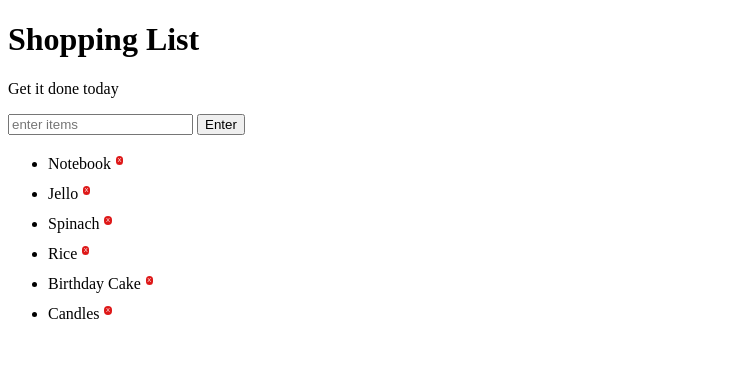
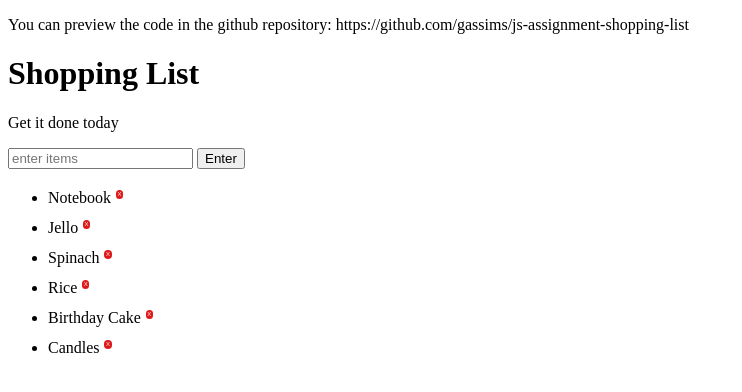
Before and after one commit to gassims/js-assignment-shopping-list, a plain HTML site: page index.html in a window 1280 px wide. Shown: the whole page, without its empty margins (0-742 px from the left). Drawn offline with Linux system fonts and the light colour scheme.

Commit message:
Adding link to the repository in the main page

```diff
--- a/index.html
+++ b/index.html
@@ -5,6 +5,7 @@
 	<link rel="stylesheet" type="text/css" href="style.css">
 </head>
 <body>
+	<section class="note"><p>You can preview the code in the github repository: https://github.com/gassims/js-assignment-shopping-list</p></section>
 	<h1>Shopping List</h1>
 	<p id="first">Get it done today</p>
 	<input id="userinput" type="text" placeholder="enter items">
```
